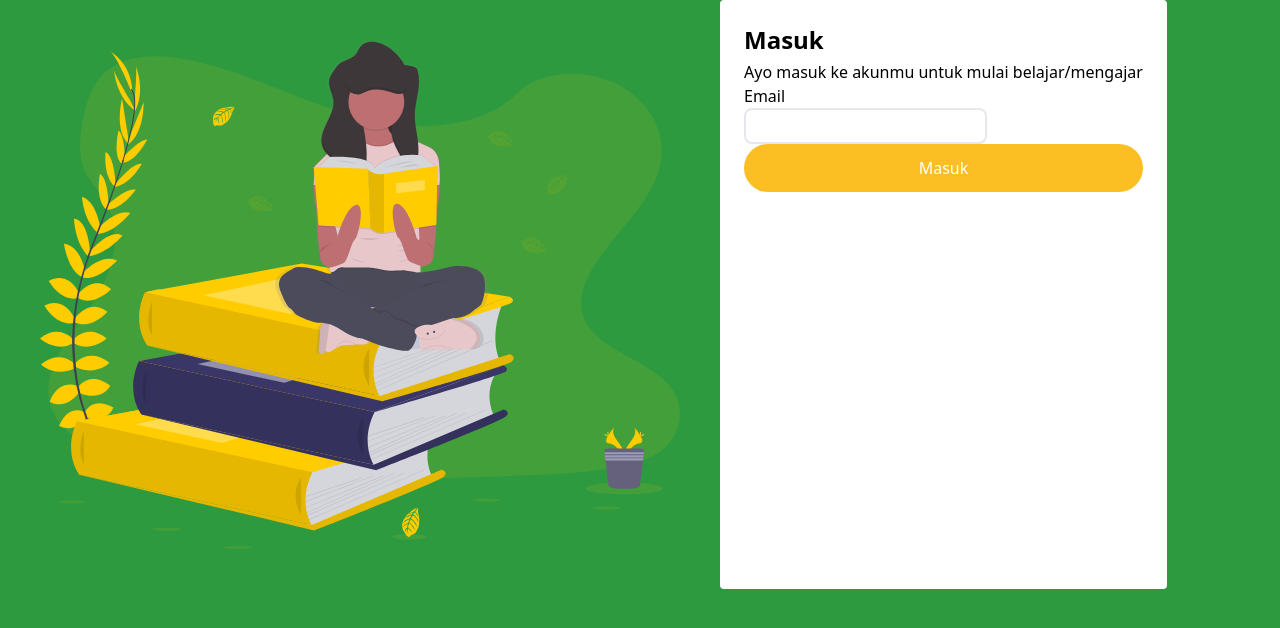
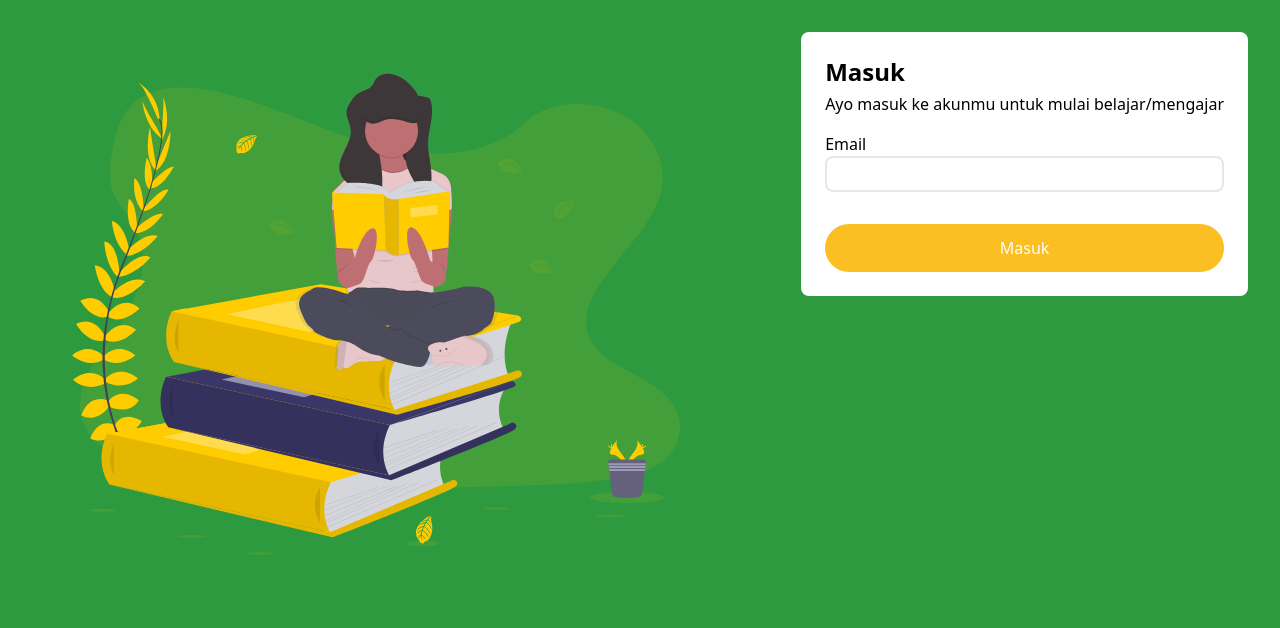
Before and after one commit to andirayka/lesinaja, a React (Create React App) app: page /masuk in a window 1280 px wide. Shown: the top 628 px of the page. Built offline with nearby package versions, Linux system fonts and the light colour scheme.

Commit message:
fix container style

```diff
--- a/src/components/atoms/Button.js
+++ b/src/components/atoms/Button.js
@@ -1,11 +1,7 @@
-import React from 'react';
+import React from "react";
 
-const Button = ({bgColor, text, hover, fontColor, size, borderRadius}) => {
-    return (
-        <div>
-            <button className={`px-4 py-3 ${borderRadius} ${size} ${bgColor} ${hover} ${fontColor}`}>{text}</button>
-        </div>
-    )
-}
+const Button = ({ text, additionalClassName }) => {
+  return <button className={`px-4 py-3 ${additionalClassName}`}>{text}</button>;
+};
 
-export default Button
+export default Button;
--- a/src/components/moleculs/InputText.js
+++ b/src/components/moleculs/InputText.js
@@ -7,14 +7,14 @@ const InputText = ({ label, value, onChange }) => {
   //   .join(" ");
 
   return (
-    <div>
+    <div className="mt-4">
       <p className="text-left text-base font-medium">{label}</p>
       <input
         type="text"
         value={value}
         onChange={({ target }) => onChange(target.value)}
         // className={`${inputClass} ${focusInputClass}`}
-        className="border-2 rounded-lg border-gray-200 p-1"
+        className="border-2 rounded-lg border-gray-200 p-1 w-full"
       />
     </div>
   );
--- a/src/components/organisms/ContentContainer.js
+++ b/src/components/organisms/ContentContainer.js
@@ -1,7 +1,7 @@
-import React from 'react';
+import React from "react";
 
 const ContentContainer = ({ children }) => {
-  return <div className="bg-white rounded p-6">{children}</div>;
+  return <div className="bg-white rounded-lg p-6">{children}</div>;
 };
 
 export default ContentContainer;
--- a/src/pages/Login.js
+++ b/src/pages/Login.js
@@ -7,7 +7,7 @@ const Login = () => {
   const [password, setPassword] = useState("");
 
   return (
-    <div className="flex flex-row">
+    <div className="flex flex-row justify-between items-start p-8">
       <img src={logregLogo} className="hidden md:block m-10 w-2/4" al="" />
       <ContentContainer>
         <SectionTitle
@@ -17,12 +17,7 @@ const Login = () => {
         <InputText label="Email" value={email} onChange={setEmail} />
         <Button
           text="Masuk"
-          bgColor="bg-yellow-400"
-          hover="hover:bg-yellow-600"
-          fontColor="text-white"
-          width="100%"
-          size="w-full"
-          borderRadius="rounded-full"
+          additionalClassName="mt-8 bg-yellow-400 hover:bg-yellow-600 text-white w-full rounded-full"
         />
       </ContentContainer>
     </div>
```
